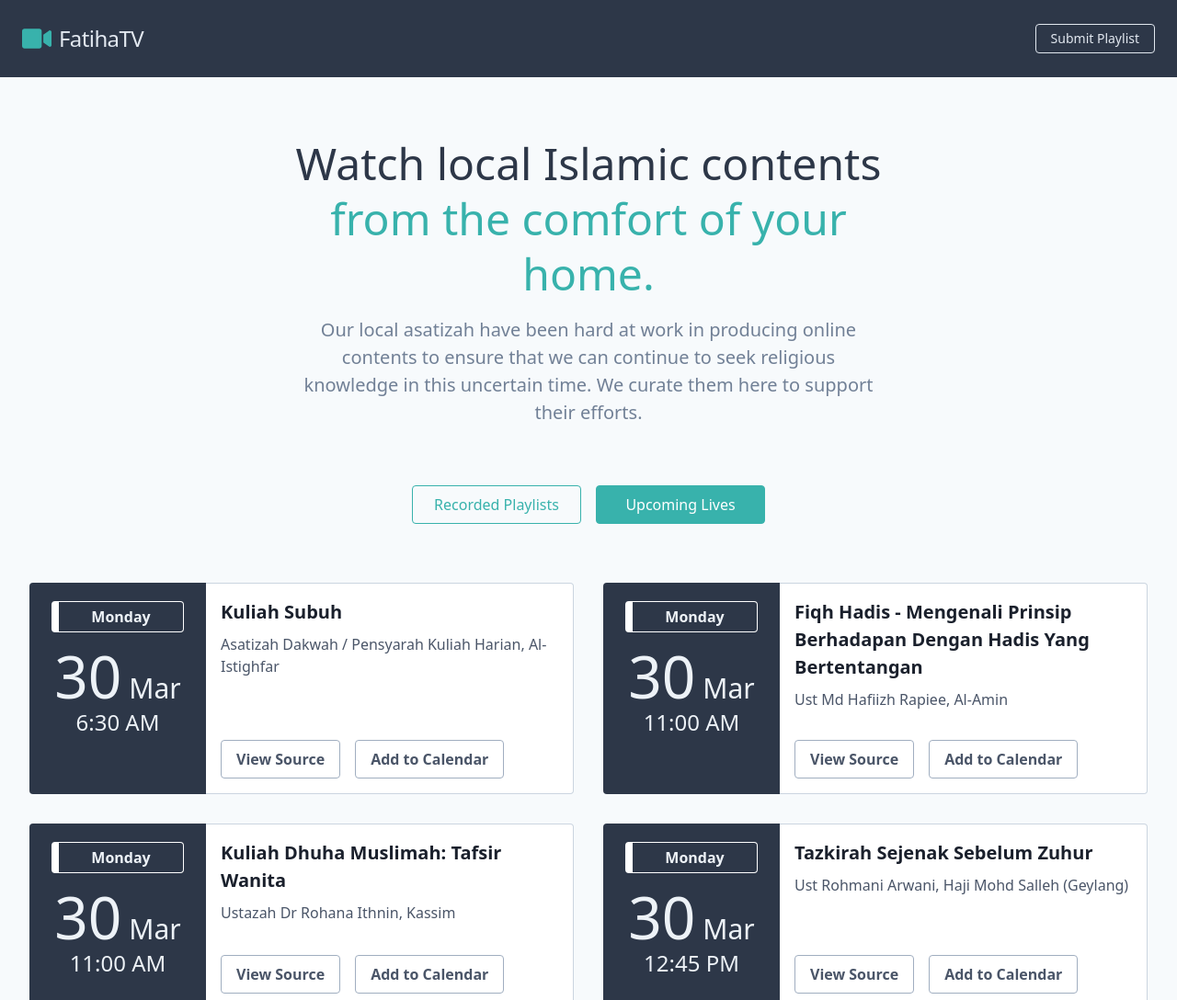
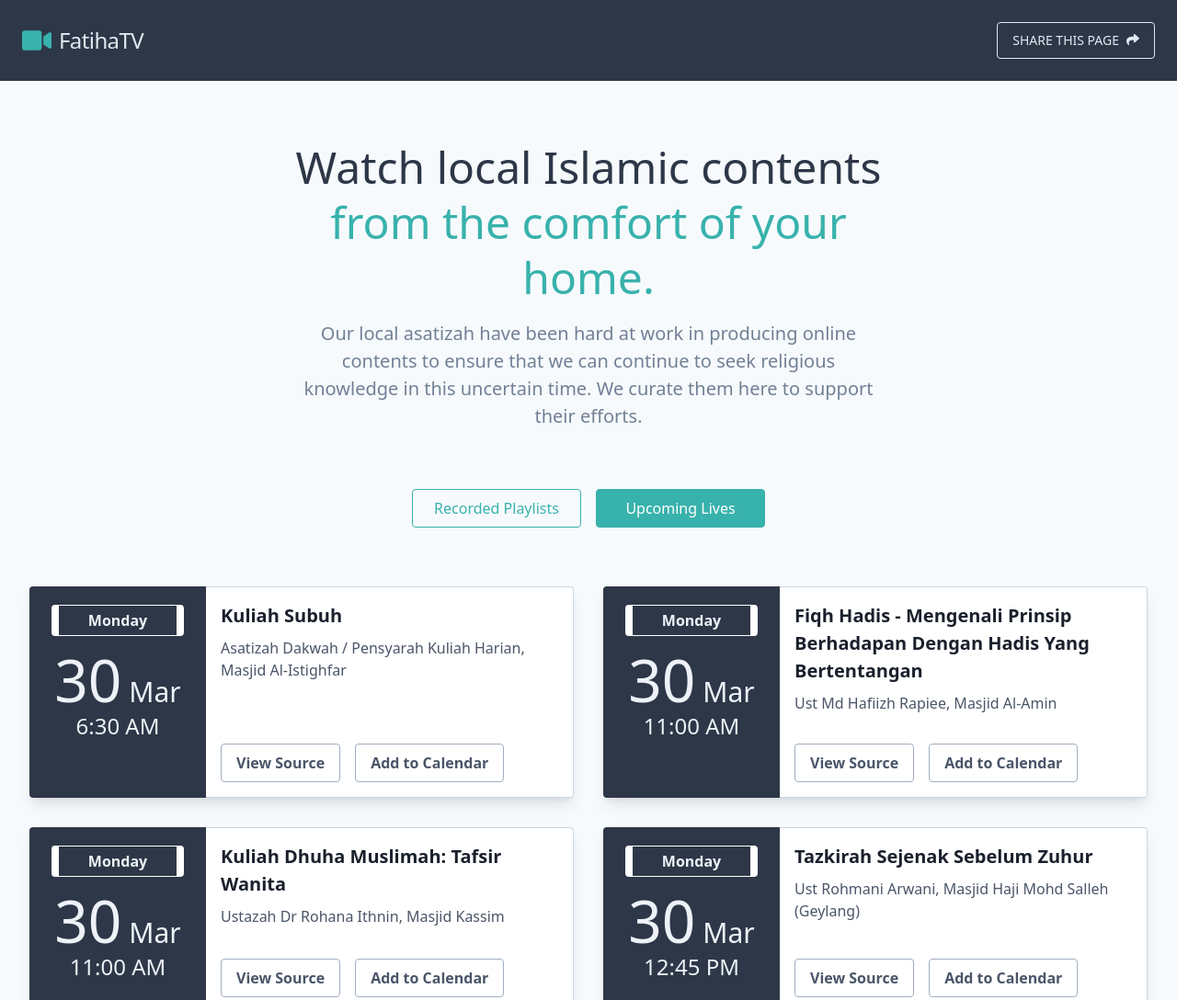
Before and after one commit to tengkuhafidz/FatihaTV, a Gatsby site: page /live in a window 1280 px wide. Shown: the top 1088 px of the page at 92% size. Built offline with nearby package versions, Linux system fonts and the light colour scheme; Gatsby itself is replaced by a stand-in of ours.

Commit message:
format code

```diff
--- a/src/components/Live/single-live-session.tsx
+++ b/src/components/Live/single-live-session.tsx
@@ -1,5 +1,6 @@
 import React from 'react'
 import moment from 'moment'
+
 
 const SingleLiveSession = ({data}) => {
     const { Time, Mosque, Title, Speaker, Link } = data
@@ -19,7 +20,7 @@ const SingleLiveSession = ({data}) => {
     const getFormattedDate = () => {
         const numberOnlyPattern = /\d+/g;
         const date = data.Date
-        const displayDate = moment(getDateTime()).calendar(null, {
+        const displayDate = moment(getDateTime()).calendar(moment(), {
             sameDay: '[Today]',
             nextDay: '[Tomorrow]',
             nextWeek: 'dddd',
@@ -36,9 +37,9 @@ const SingleLiveSession = ({data}) => {
     }
 
     return (
-        <div className="max-w-sm w-full lg:min-w-full lg:flex">
+        <div className="max-w-sm w-full lg:min-w-full lg:flex shadow-lg hover:shadow-2xl">
             <div className="lg:w-48 flex-none rounded-t lg:rounded-t-none lg:rounded-l text-center bg-gray-800 text-gray-200 pt-4 pb-8">
-                <div className="border-l-8 border-white border text-gray-200 p-1 mx-6 mt-1 rounded" role="alert">
+                <div className="border-l-8 border-r-8 border-white border text-gray-200 p-1 mx-6 mt-1 rounded" role="alert">
                     <p className="font-bold">{getFormattedDate().displayDay}</p>
                 </div>
                 <span className="text-6xl">{getFormattedDate().numericDay}<span className="text-3xl"> {getFormattedDate().month}</span></span>
@@ -48,7 +49,7 @@ const SingleLiveSession = ({data}) => {
             <div className="border-r border-b border-l border-gray-400 lg:border-l-0 lg:border-t lg:border-gray-400 bg-white rounded-b lg:rounded-b-none lg:rounded-r p-4 flex flex-col justify-between leading-normal w-full">
                 <div className="mb-8">
                     <div className="text-gray-900 font-bold text-xl mb-2">{Title}</div>
-                    <p className="text-gray-700 text-base">{Speaker}, {Mosque}</p>
+                    <p className="text-gray-700 text-base">{Speaker}, Masjid {Mosque}</p>
                 </div>
                 <div className="flex items-center">
                     <a className="bg-transparent hover:bg-gray-800 text-gray-700 font-semibold hover:text-white py-2 px-4 border border-gray-500 hover:border-transparent rounded mr-4" target="_blank" href={Link}>
--- a/src/components/footer.tsx
+++ b/src/components/footer.tsx
@@ -2,7 +2,7 @@ import React from 'react'
 import { FaHeart } from 'react-icons/fa';
 
 const Footer = () => (
-    <div className="px-8 py-4 ">
+    <div className="px-8 py-4">
         <p className="text-center font-light text-sm text-gray-800">Built from the comfort of our own home in Woodlands, Singapore &hearts;</p>
     </div>
 )
--- a/src/components/header.tsx
+++ b/src/components/header.tsx
@@ -1,6 +1,7 @@
 import React from 'react'
 import { FaVideo } from 'react-icons/fa';
 import { navigate } from 'gatsby';
+import {FaShare} from 'react-icons/fa'
 
 
 const Header = () => {
@@ -13,7 +14,7 @@ const Header = () => {
             <div className="flex-grow"></div>
             <div className="block">
                 <div>
-                    <a href="#" className="inline-block text-sm px-4 py-2 leading-none border rounded border-gray-300 text-gray-300 hover:border-teal-500 hover:text-white hover:bg-teal-500 lg:mt-0">Submit Playlist</a>
+                    <a href="#" className="inline-block text-sm px-4 py-3 leading-none border rounded border-gray-300 text-gray-300 hover:border-teal-500 hover:text-white hover:bg-teal-500 lg:mt-0 uppercase">Share this page<FaShare className="-mt-1 ml-2 inline align-middle"/></a>
                 </div>
             </div>
          </nav>
--- a/tailwind.config.js
+++ b/tailwind.config.js
@@ -4,6 +4,9 @@ module.exports = {
       fontFamily: {
         'header': ['Patrick Hand'],
         'std': ['Patrick Hand']
+      },
+      height: {
+        '3/4-screen': '75vh',
       }
     },
   },
```
